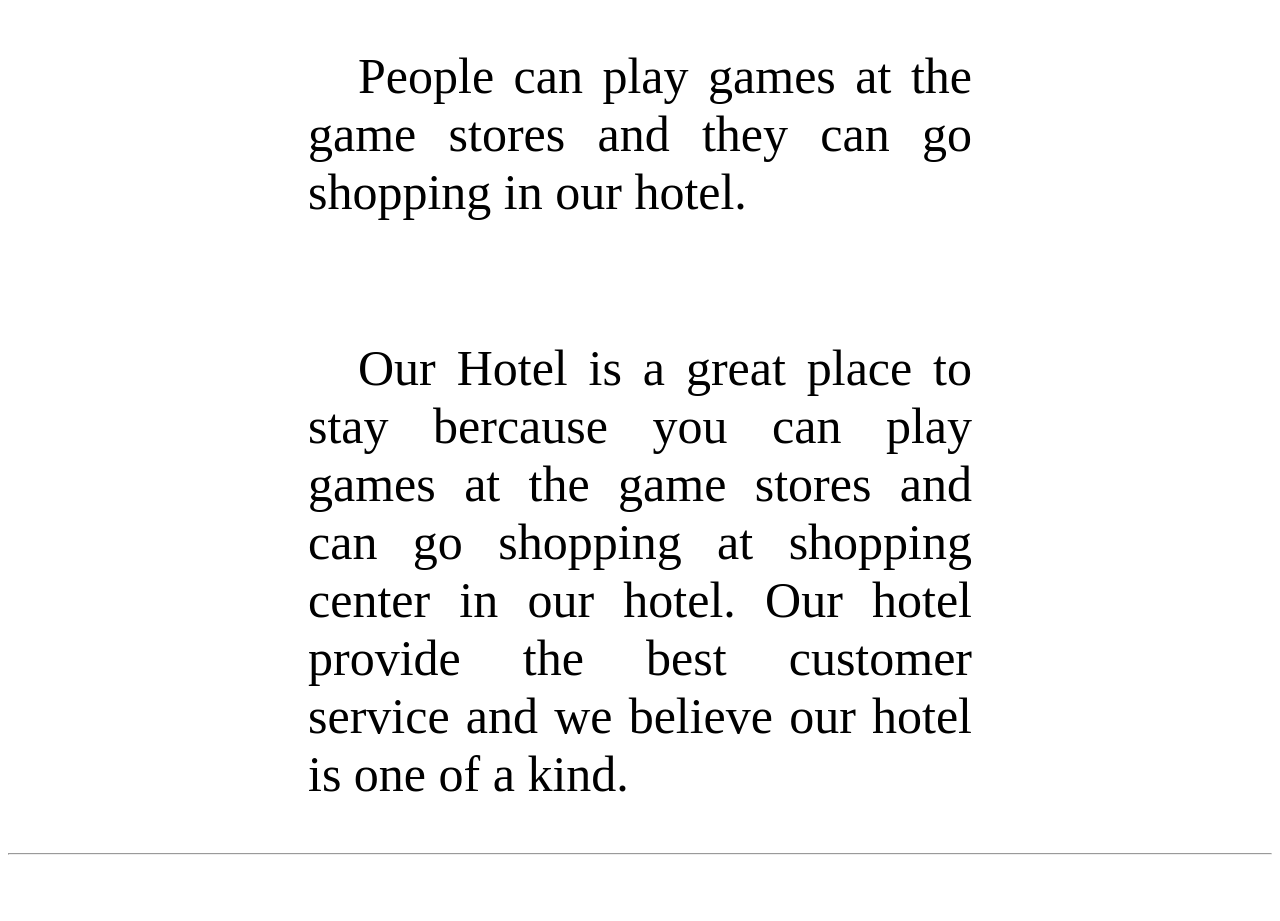
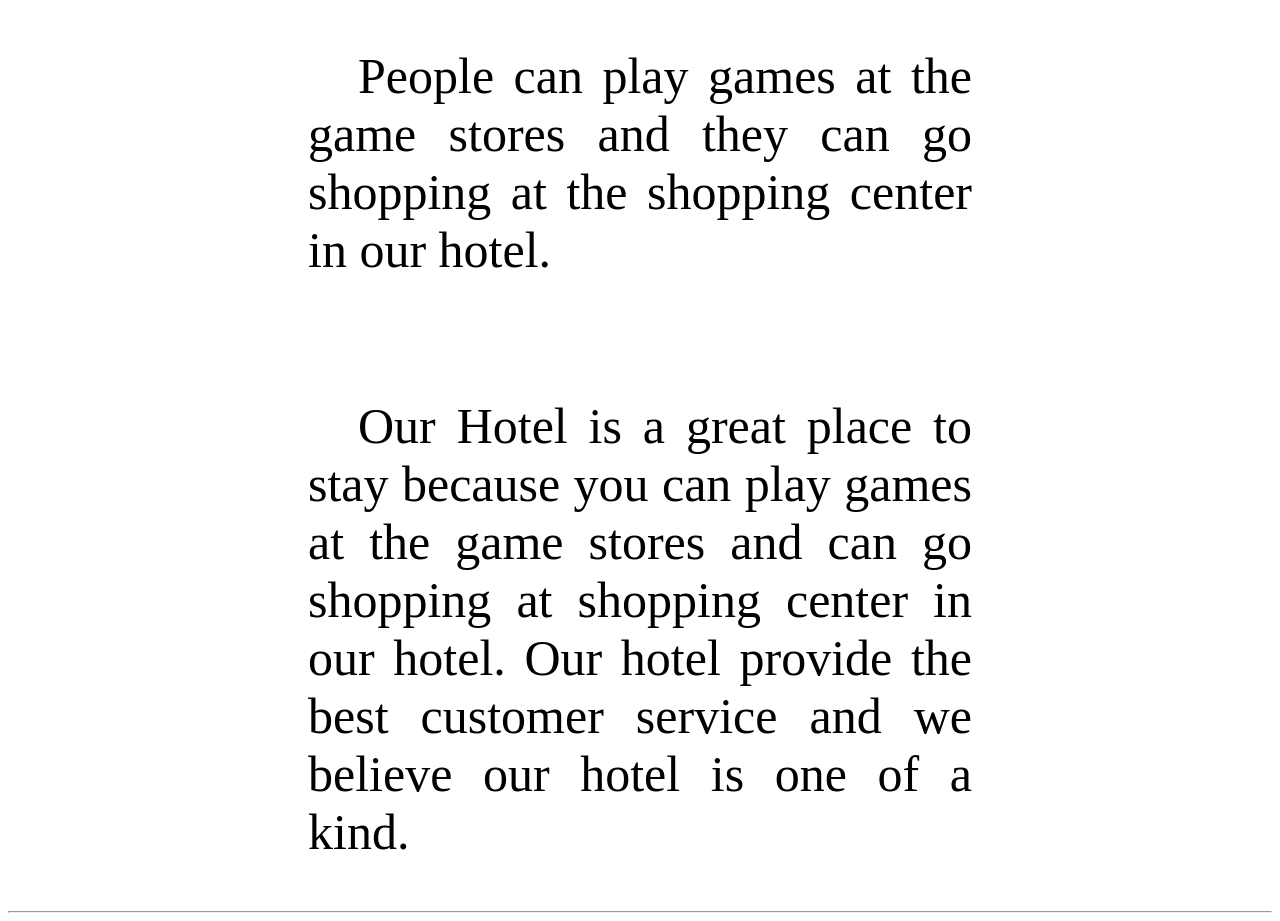
Before and after one commit to LinLin5647/Galaxy, a plain HTML site: page index.html in a window 1280 px wide. Shown: the part 1819-2740 px from the top of the page. Before the commit the page ends 2682 px from the top, so only its background shows below. Drawn offline with Linux system fonts and the light colour scheme.

Commit message:
Update index.html

```diff
--- a/index.html
+++ b/index.html
@@ -29,11 +29,11 @@
 	You can see the earth from our hotel. Our hotels have spacious rooms at a reasonable price and We provide delicious free food as well.<br>
 </p>
 <p style="font-size: 50px; text-align: justify; text-indent: 50px; margin-left: 300px; margin-right: 300px;">
-	People can play games at the game stores and they can go shopping in our hotel.<br>
+	People can play games at the game stores and they can go shopping at the shopping center in our hotel.<br>
 </p>
 <br>
 	<p style="font-size: 50px; text-align: justify; text-indent: 50px; margin-left: 300px; margin-right: 300px;">
-	Our Hotel is a great place to stay bercause you can play games at the game stores and can go shopping at shopping center
+	Our Hotel is a great place to stay because you can play games at the game stores and can go shopping at shopping center
 		in our hotel. Our hotel provide the best customer service and we believe our hotel is one of a kind.
 </p>
 	<hr>
```
